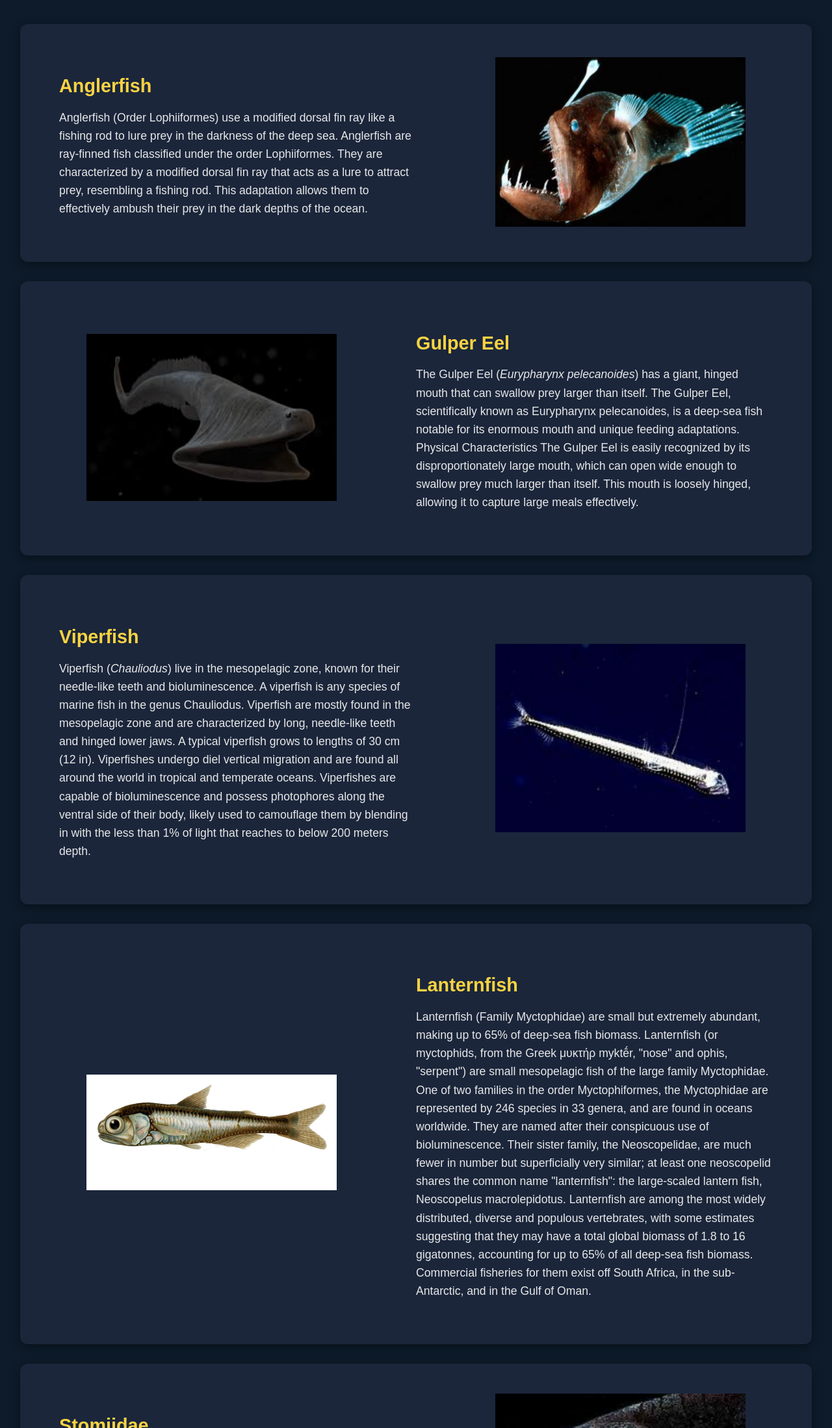
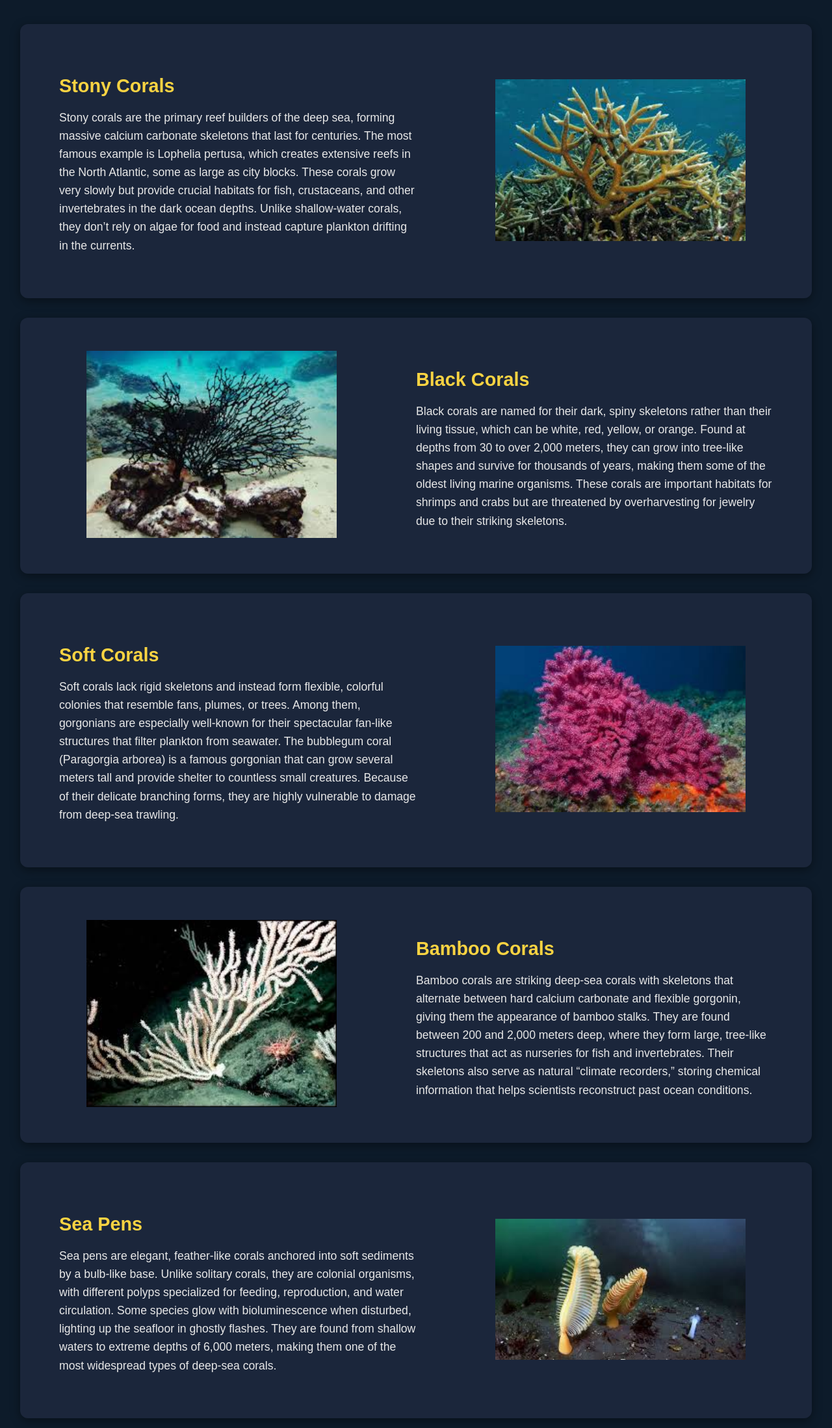
Before and after one commit to SupreetKaur2005/Abyssal-Insights, a plain HTML site: page species/corals.html in a window 1280 px wide. Shown: the part 602-2800 px from the top of the page at 65% size. Drawn offline with Linux system fonts and the light colour scheme.

Commit message:
😭😭😭😭😭

```diff
--- a/species/corals.html
+++ b/species/corals.html
@@ -39,92 +39,71 @@
 
   <div class="species-item">
     <div class="species-text">
-      <h3>Anglerfish</h3>
-      <p>Anglerfish (Order Lophiiformes) use a modified dorsal fin ray like a fishing rod to lure prey in the darkness of the deep sea.
-        Anglerfish are ray-finned fish classified under the order Lophiiformes. They are characterized
-by a modified dorsal fin ray that acts as a lure to attract prey, resembling a fishing rod. This
-adaptation allows them to effectively ambush their prey in the dark depths of the ocean.
-      </p>
+      <h3>Stony Corals</h3>
+      <p>Stony corals are the primary reef builders of the deep sea, forming massive calcium carbonate skeletons that last for centuries.
+        The most famous example is Lophelia pertusa, which creates extensive reefs in the North Atlantic, some as large as city blocks.
+        These corals grow very slowly but provide crucial habitats for fish, crustaceans, and other invertebrates in the dark ocean depths.
+        Unlike shallow-water corals, they don’t rely on algae for food and instead capture plankton drifting in the currents.</p>
     </div>
     <div class="species-img">
-      <img src="../images/angler.png" alt="Anglerfish">
+      <img src="../images/stony-Corals.jpeg" alt="Stony Corals">
     </div>
   </div>
 
   <div class="species-item reverse">
     <div class="species-text">
-      <h3>Gulper Eel</h3>
-      <p>The Gulper Eel (<i>Eurypharynx pelecanoides</i>) has a giant, hinged mouth that can swallow prey larger than itself.
-      The Gulper Eel, scientifically known as Eurypharynx pelecanoides, is a deep-sea fish notable
-for its enormous mouth and unique feeding adaptations. Physical Characteristics The Gulper
-Eel is easily recognized by its disproportionately large mouth, which can open wide enough
-to swallow prey much larger than itself. This mouth is loosely hinged, allowing it to capture
-large meals effectively. </p>
+      <h3>Black Corals</h3>
+      <p>Black corals are named for their dark, spiny skeletons rather than their living tissue, which can be white, red, yellow, or orange.
+        Found at depths from 30 to over 2,000 meters, they can grow into tree-like shapes and survive for thousands of years, making them some of the oldest living marine organisms.
+        These corals are important habitats for shrimps and crabs but are threatened by overharvesting for jewelry due to their striking skeletons. </p>
     </div>
     <div class="species-img">
-      <img src="../images/gulper.png" alt="Gulper Eel">
+      <img src="../images/Black-Corals.jpeg" alt="Black Corals">
     </div>
   </div>
 
   <div class="species-item">
     <div class="species-text">
-      <h3>Viperfish</h3>
-      <p>Viperfish (<i>Chauliodus</i>) live in the mesopelagic zone, known for their needle-like teeth and bioluminescence.
-      A viperfish is any species of marine fish in the genus Chauliodus. Viperfish are mostly found
-in the mesopelagic zone and are characterized by long, needle-like teeth and hinged lower
-jaws. A typical viperfish grows to lengths of 30 cm (12 in). Viperfishes undergo diel vertical
-migration and are found all around the world in tropical and temperate oceans. Viperfishes
-are capable of bioluminescence and possess photophores along the ventral side of their
-body, likely used to camouflage them by blending in with the less than 1% of light that
-reaches to below 200 meters depth.
-</p>
+      <h3>Soft Corals</h3>
+      <p>Soft corals lack rigid skeletons and instead form flexible, colorful colonies that resemble fans, plumes, or trees.
+        Among them, gorgonians are especially well-known for their spectacular fan-like structures that filter plankton from seawater.
+        The bubblegum coral (Paragorgia arborea) is a famous gorgonian that can grow several meters tall and provide shelter to countless small creatures.
+        Because of their delicate branching forms, they are highly vulnerable to damage from deep-sea trawling.
+      </p>
     </div>
     <div class="species-img">
-      <img src="../images/viper.png" alt="Viperfish">
+      <img src="../images/Soft-Corals.jpeg" alt="Soft Corals and Gorgonians">
     </div>
   </div>
 
   <div class="species-item reverse">
     <div class="species-text">
-      <h3>Lanternfish</h3>
-      <p>Lanternfish (Family Myctophidae) are small but extremely abundant, making up to 65% of deep-sea fish biomass.
-        Lanternfish (or myctophids, from the Greek μυκτήρ myktḗr, "nose" and ophis, "serpent") are
-small mesopelagic fish of the large family Myctophidae. One of two families in the order
-Myctophiformes, the Myctophidae are represented by 246 species in 33 genera, and are
-found in oceans worldwide. They are named after their conspicuous use of bioluminescence.
-Their sister family, the Neoscopelidae, are much fewer in number but superficially very
-similar; at least one neoscopelid shares the common name "lanternfish": the large-scaled
-lantern fish, Neoscopelus macrolepidotus.
-Lanternfish are among the most widely distributed, diverse and populous vertebrates, with
-some estimates suggesting that they may have a total global biomass of 1.8 to 16
-gigatonnes, accounting for up to 65% of all deep-sea fish biomass. Commercial fisheries for
-them exist off South Africa, in the sub-Antarctic, and in the Gulf of Oman.
-      </p>
+      <h3>Bamboo Corals</h3>
+      <p>Bamboo corals are striking deep-sea corals with skeletons that alternate between hard calcium carbonate and flexible gorgonin, giving them the appearance of bamboo stalks.
+        They are found between 200 and 2,000 meters deep, where they form large, tree-like structures that act as nurseries for fish and invertebrates.
+        Their skeletons also serve as natural “climate recorders,” storing chemical information that helps scientists reconstruct past ocean conditions.</p>
     </div>
     <div class="species-img">
-      <img src="../images/lantern.png" alt="Lanternfish">
+      <img src="../images/Bamboo-Corals.jpeg" alt="Bamboo Corals">
     </div>
   </div>
 
   <div class="species-item">
     <div class="species-text">
-      <h3>Stomiidae</h3>
-      <p>Stomiidae is a family of deep-sea ray-finned fish, including the barbeled dragonfishes, that
-live in all oceans in a wide range of depths. They are quite small, usually around 15 cm, up to
-26 cm, and they exhibit a strong sexual dimorphism. These fish are apex predators and have
-enormous jaws filled with fang-like teeth.[1] They are also able to hinge the neurocranium
-and upper-jaw system, which leads to the opening of the jaw to more than 100 degrees.[1]
-This ability allows them to consume extremely large prey, often 50% greater than their
-standard length.[1]</p>
+      <h3>Sea Pens</h3>
+      <p>Sea pens are elegant, feather-like corals anchored into soft sediments by a bulb-like base.
+        Unlike solitary corals, they are colonial organisms, with different polyps specialized for feeding, reproduction, and water circulation.
+        Some species glow with bioluminescence when disturbed, lighting up the seafloor in ghostly flashes.
+        They are found from shallow waters to extreme depths of 6,000 meters, making them one of the most widespread types of deep-sea corals.</p>
     </div>
     <div class="species-img">
-      <img src="../images/stomiidae.png" alt="Dragonfish">
+      <img src="../images/Sea-Pens.jpeg" alt="Sea Pens">
     </div>
   </div>
 
   <div class="species-item reverse">
     <div class="species-text">
-      <h3>Snailfish</h3>
+      <h3>Lace Corals</h3>
       <p>Snailfish (Family Liparidae) thrive from shallow waters to depths over 8,300 m, including deep ocean trenches.
         The snailfishes or sea snails (not to be confused with invertebrate sea snails), are a family of
 marine ray-finned fishes. These fishes make up the Liparidae, a family classified within the
@@ -136,7 +115,7 @@ coastal waters to more than 8,300 m (27,200 ft), including in seven ocean trench
       </p>
     </div>
     <div class="species-img">
-      <img src="../images/snailfish.png" alt="Snailfish">
+      <img src="../images/Lace-Corals.jpeg" alt="Lace Corals">
     </div>
   </div>
 
```
Also changed, not shown: species/cephalopods.html (+114 -61 lines), images/Bamboo-Corals.jpeg (added), images/Black-Corals.jpeg (added), images/Blue-ringed-Octopus.jpeg (added), images/Colossal-Squid.jpeg (added), images/Common-Cuttlefish.jpeg (added), images/Flamboyant-Cuttlefish.jpeg (added), images/Giant-Pacific-Octopus.jpeg (added), images/Grimpoteuthis.jpeg (added), images/Humboldt-Squid.jpeg (added), images/Japanese-Flying-Squid.jpeg (added), images/Lace-Corals.jpeg (added), images/Nautiluses.jpeg (added), images/Sea-Pens.jpeg (added), 4 more files.
